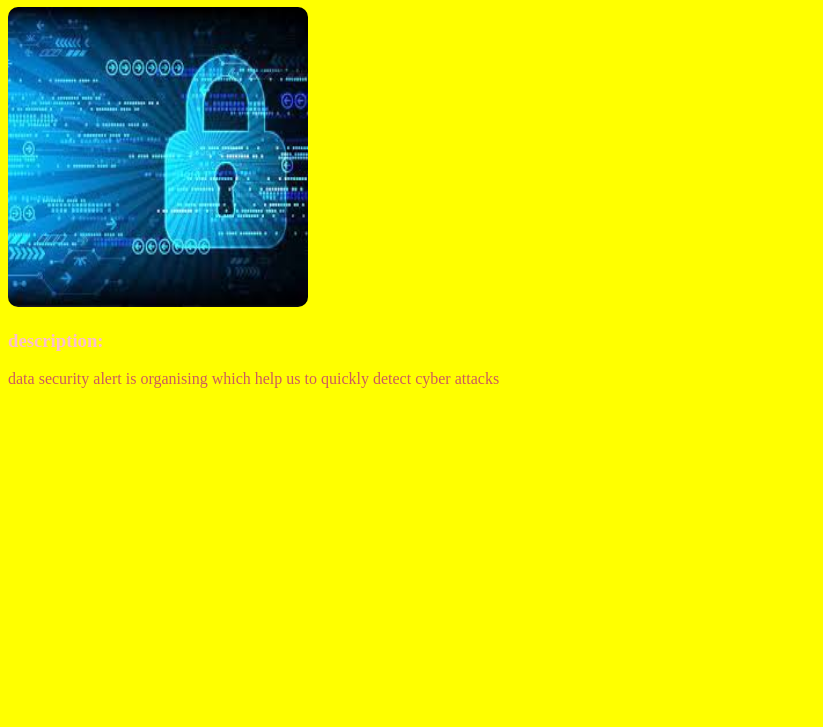
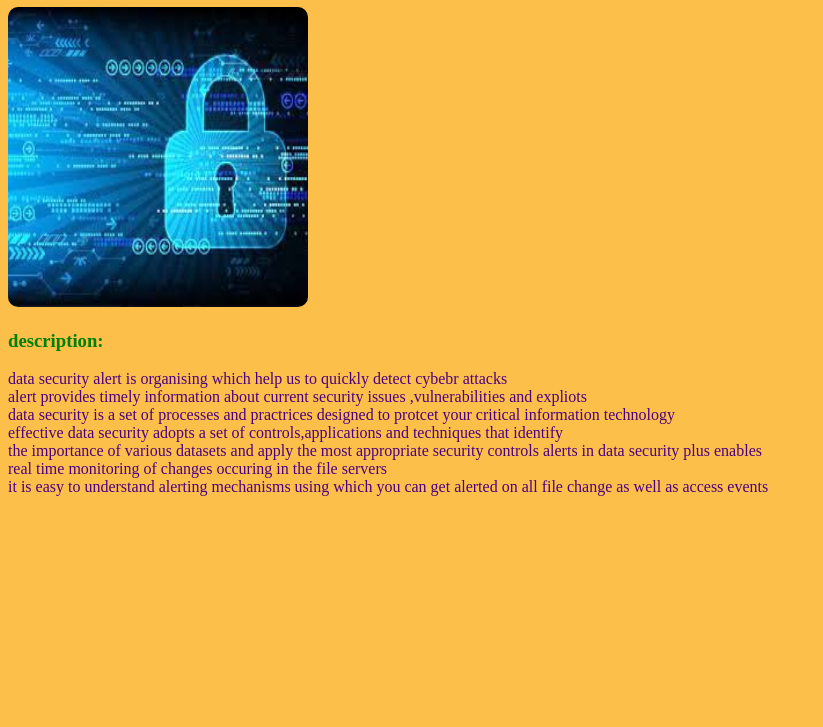
Before and after one commit to Divyasritiruveedhula/Data-security-alert, a plain HTML site: page index.html in a window 1280 px wide. Shown: the part 73-800 px from the top of the page, without its empty margins (0-823 px from the left). Drawn offline with Linux system fonts and the light colour scheme.

Commit message:
first commit

```diff
--- a/index.html
+++ b/index.html
@@ -6,11 +6,17 @@
     <meta name="viewport" content="width=device-width, initial-scale=1.0">
     <title>Data security alert</title>
 </head>
-<body style="background-color:yellow">
+<body style="background-color:#fcbf49">
   <h1 style=" font-style:italic; text-align:center;color:green"> Data security alert</h1>
   <img src="assets/media/image/1.jpg" style=" width:300px;height:300px;border-radius: 10px;">
-    <h3 style="color:pink"> description:</h3>
-    <p style="color:indianred"> data security alert is organising which help us to quickly detect cyber attacks</p>
+    <h3 style="color:green"> description:</h3>
+    <p style="color:indigo"> data security alert is organising which help us to quickly detect cybebr attacks <br>
+    alert provides timely  information about current security issues ,vulnerabilities and expliots <br>
+  data security is a set of processes and practrices designed to protcet your critical information technology <br>
+effective data security adopts a set of controls,applications and  techniques that identify <br>
+the importance of various datasets and apply the most appropriate security controls
+alerts in data security plus enables<br> real time monitoring of changes occuring in the file servers <br>
+it is easy to understand alerting mechanisms using which you can get alerted on all file change as well as access events   </p>
 
 </body>
 </html>
```
